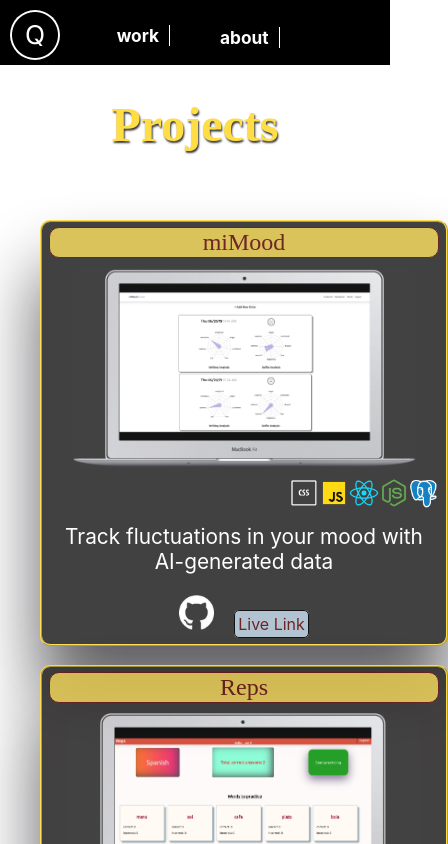
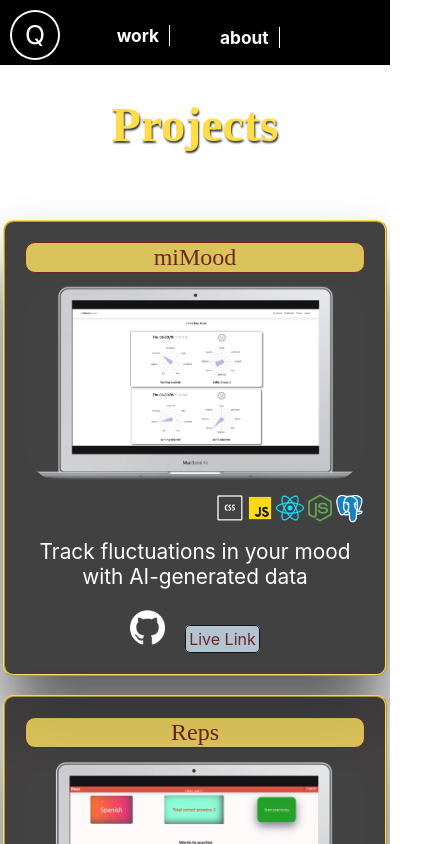
Before and after one commit to eemontemayor/the_portfolio, a React (Create React App) app: page /projects in a window 390 px wide. Shown: the top 844 px of the page, 448 px wide, since content can reach past the window. Built offline with nearby package versions, Linux system fonts and the light colour scheme.

Commit message:
proj page now mob resp

```diff
--- a/src/routes/ProjectsPage.css
+++ b/src/routes/ProjectsPage.css
@@ -66,7 +66,7 @@
   }
   ul {
     list-style-type: none;
-
+   padding:0px
   }
 
 
@@ -201,17 +201,15 @@
 
 
    .proj-array{
-     min-width: fit-content;
-     min-height: fit-content;
-     margin-left: auto;
-     margin-right: auto;
+     width: 100%;
+     min-height: auto;
+
    }
 
    .proj-item{
-    padding:5px 7px;
-     width:100%;
-     margin-left: auto;
-     margin-right: auto;
+    /* padding:5px 7px; */
+     width:87%;
+
    }
 
   .proj-item button{
```
